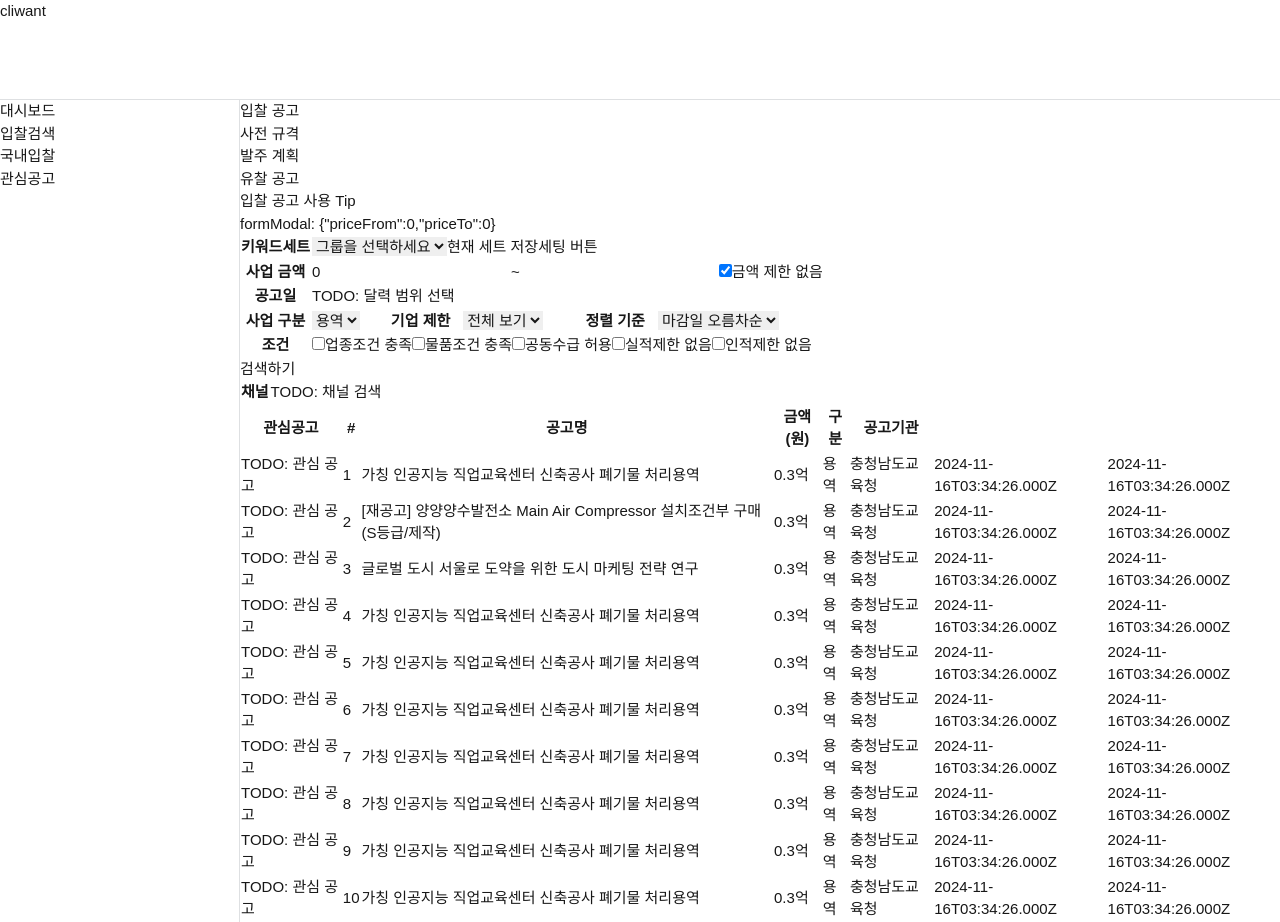
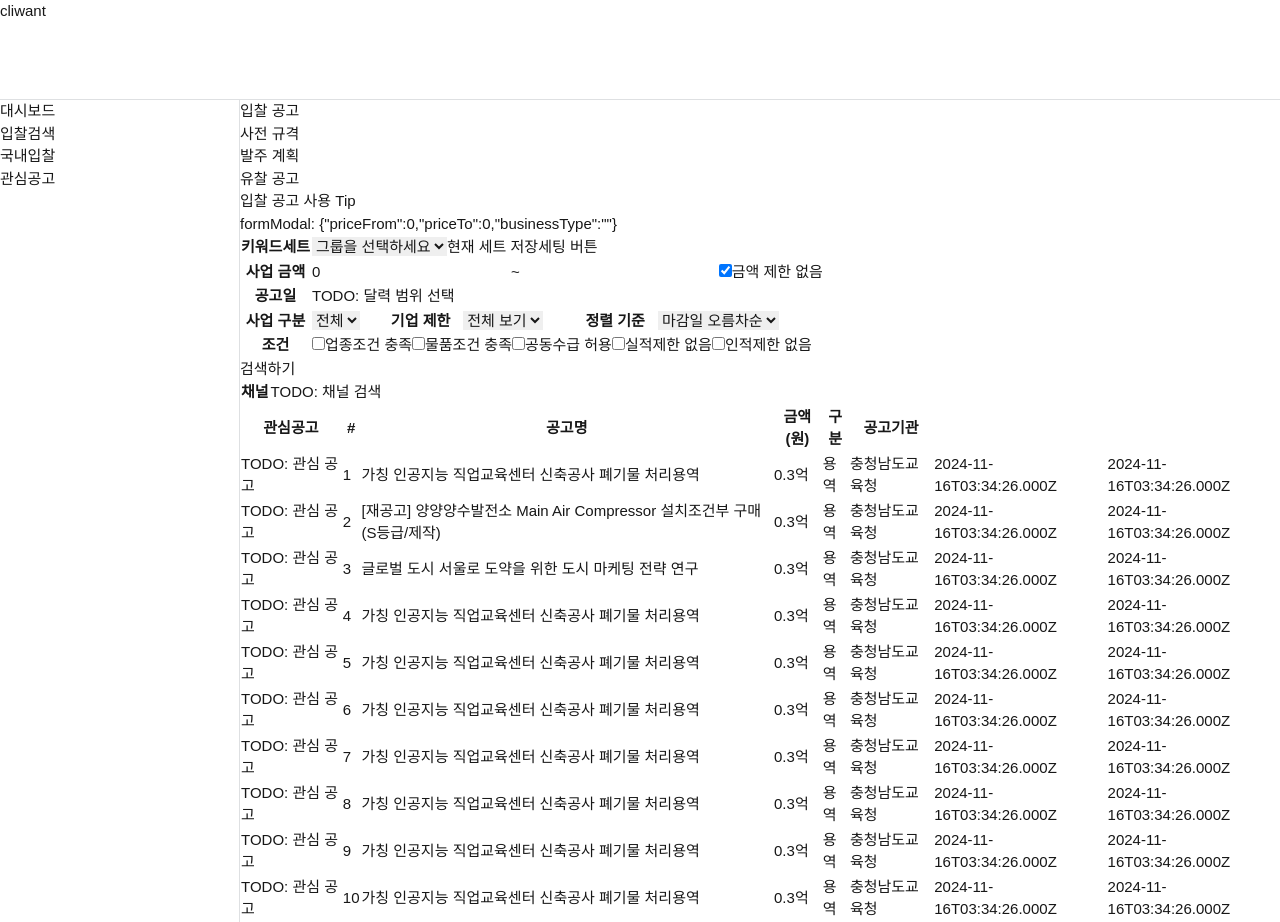
Before and after one commit to hckang80/nextjs-beginner-task, a Next.js app: page /dashboard/rfp in a window 1280 px wide. Built offline with nearby package versions, Linux system fonts and the light colour scheme.

Commit message:
feat: 사업 구분 폼 바인딩

```diff
--- a/app/dashboard/rfp/detailed-search.tsx
+++ b/app/dashboard/rfp/detailed-search.tsx
@@ -6,12 +6,13 @@ export function DetailedSearch() {
   const [formModal, setFormModel] = useState({
     priceFrom: 0,
     priceTo: 0,
+    businessType: "",
   });
 
-  const handleChange = ({ target }: FormEvent) => {
-    if (!(target instanceof HTMLInputElement)) return;
-
-    const { name, value } = target;
+  const handleChange = (
+    event: React.FormEvent<HTMLInputElement | HTMLSelectElement> // TODO: 동적 타입(Generic?)으로 적용되게 개선 필요
+  ) => {
+    const { name, value } = event.currentTarget;
 
     setFormModel({
       ...formModal,
@@ -82,8 +83,17 @@ export function DetailedSearch() {
           <tr>
             <th>사업 구분</th>
             <td>
-              <select name="" id="">
-                <option value="">용역</option>
+              <select
+                name="businessType"
+                value={formModal.businessType}
+                onChange={handleChange}
+              >
+                <option value="">전체</option>
+                <option value="용역">용역</option>
+                <option value="물품">물품</option>
+                <option value="공사">공사</option>
+                <option value="외자">외자</option>
+                <option value="기타">기타</option>
               </select>
             </td>
             <th>기업 제한</th>
```
